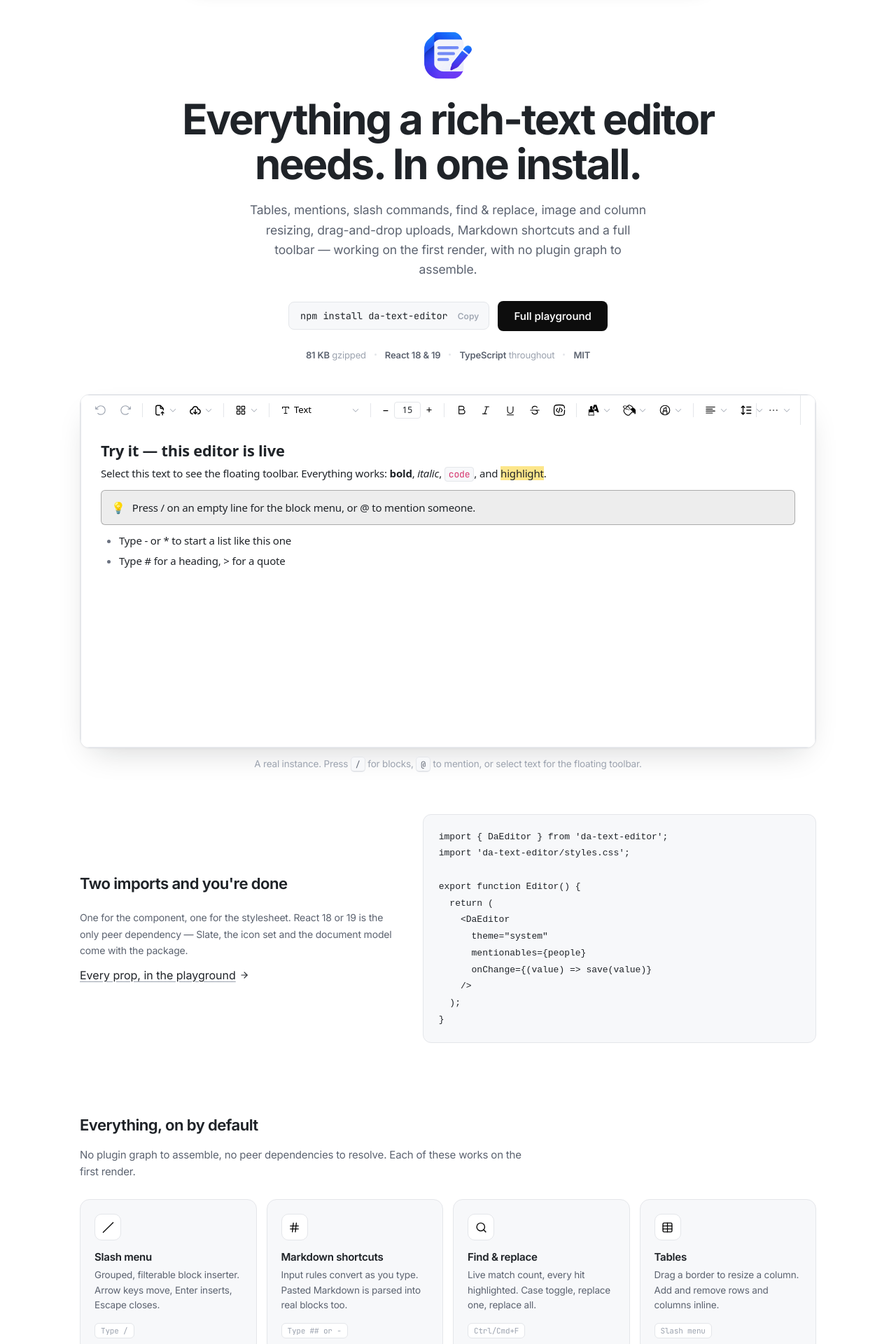
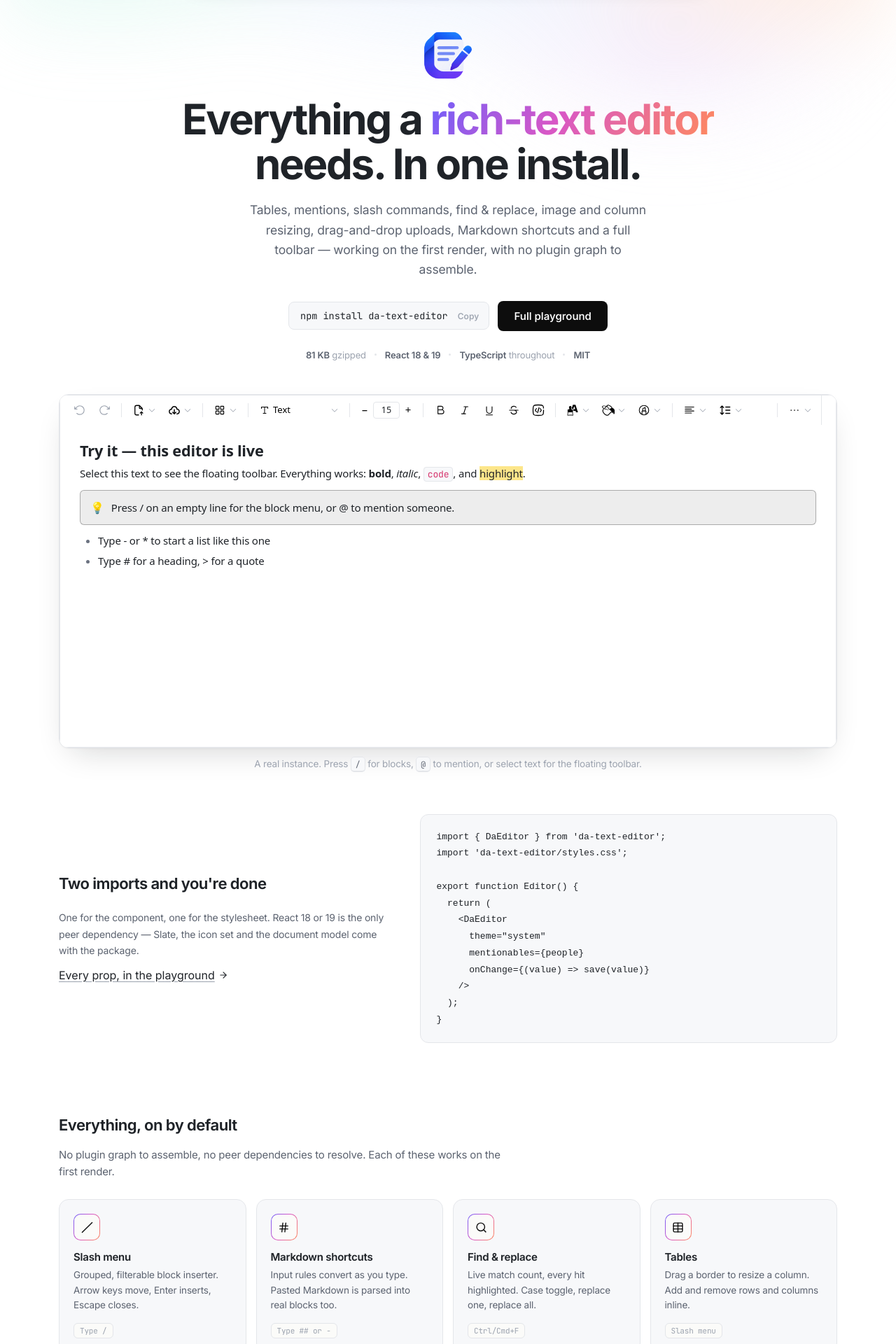
Before and after one commit to daorbit/da-editor, a React (Vite) app: page / in a window 1280 px wide. Shown: the part 80-2000 px from the top of the page at 70% size. Built offline with nearby package versions, Linux system fonts and the light colour scheme.

Commit message:
feat: enhance visual styling with gradient backgrounds and ambient effects

```diff
--- a/playground/src/Home.tsx
+++ b/playground/src/Home.tsx
@@ -198,7 +198,7 @@ export function Home({ navigate, onToggleTheme, dark }: HomeProps) {
           height={76}
         />
         <h1 className="pg-hero__title">
-          Everything a rich-text editor
+          Everything a <em>rich-text editor</em>
           <br />
           needs. In one install.
         </h1>
--- a/playground/src/playground.css
+++ b/playground/src/playground.css
@@ -28,12 +28,22 @@
 }
 
 /* Home and docs drop the blue accent for a monochrome black/white scheme;
-   the playground editor keeps the default blue. */
+   the playground editor keeps the default blue. Colour returns only as soft
+   ambient gradients — never as a flat fill on a control. */
 .pg-page,
 .docs {
   --pg-accent: #0d0d0d;
   --pg-accent-fg: #ffffff;
   --pg-accent-soft: #f0f0ee;
+  --pg-bg: #fbfbf9;
+
+  /* Gradient palette — muted, high-lightness, safe behind text. */
+  --pg-g1: #c9f0e4;
+  --pg-g2: #f6d9c9;
+  --pg-g3: #d6e2f6;
+  --pg-g4: #ece0f6;
+  --pg-grad-brand: linear-gradient(120deg, #6d5efc, #d857c6 45%, #ff8a5c);
+  --pg-grad-line: linear-gradient(90deg, transparent, var(--pg-border) 20%, var(--pg-border) 80%, transparent);
 }
 
 :root[data-pg-theme='dark'] .pg-page,
@@ -41,6 +51,50 @@
   --pg-accent: #f2f2f0;
   --pg-accent-fg: #0d0d0d;
   --pg-accent-soft: #22262e;
+  --pg-bg: #0d0f13;
+
+  --pg-g1: #163b34;
+  --pg-g2: #3a2a22;
+  --pg-g3: #1c2740;
+  --pg-g4: #2a2140;
+  --pg-grad-brand: linear-gradient(120deg, #8b7dff, #e878d4 45%, #ffa579);
+}
+
+/* Ambient wash behind the hero. Pinned to the viewport so it spans the full
+   width regardless of the centred content column, and faded out well before
+   the fold so it never fights the text below it. */
+.pg-page::before,
+.docs::before {
+  content: '';
+  position: fixed;
+  inset: 0 0 auto 0;
+  height: 70vh;
+  z-index: 0;
+  pointer-events: none;
+  background:
+    radial-gradient(50% 60% at 12% -5%, var(--pg-g1) 0%, transparent 60%),
+    radial-gradient(45% 55% at 88% 0%, var(--pg-g2) 0%, transparent 62%),
+    radial-gradient(60% 70% at 50% -10%, var(--pg-g3) 0%, transparent 65%),
+    radial-gradient(35% 50% at 75% 25%, var(--pg-g4) 0%, transparent 70%);
+  filter: blur(40px) saturate(120%);
+  opacity: 0.55;
+  mask-image: linear-gradient(#000 30%, transparent 92%);
+}
+
+:root[data-pg-theme='dark'] .pg-page::before,
+:root[data-pg-theme='dark'] .docs::before {
+  opacity: 0.4;
+}
+
+.pg-page,
+.docs {
+  position: relative;
+}
+
+.pg-page > *,
+.docs > * {
+  position: relative;
+  z-index: 1;
 }
 
 * {
@@ -204,9 +258,15 @@ a.pg-btn {
 }
 
 .pg-page {
-  max-width: 1100px;
+  max-width: 1160px;
   margin: 0 auto;
-  padding-bottom: 20px;
+  padding: 0 24px 20px;
+}
+
+@media (max-width: 640px) {
+  .pg-page {
+    padding-inline: 16px;
+  }
 }
 
 .pg-navlink {
@@ -258,7 +318,7 @@ a.pg-btn {
 }
 
 .pg-hero {
-  padding: 56px 24px 40px;
+  padding: 56px 0 40px;
   text-align: center;
 }
 
@@ -286,8 +346,17 @@ a.pg-btn {
   font-size: clamp(36px, 6vw, 60px);
   font-weight: 700;
   line-height: 1.06;
+  letter-spacing: -0.038em;
+}
 
-  letter-spacing: -0.038em;
+/* One phrase in the headline carries the brand gradient. */
+.pg-hero__title em,
+.pg-grad-text {
+  font-style: inherit;
+  background: var(--pg-grad-brand);
+  -webkit-background-clip: text;
+  background-clip: text;
+  color: transparent;
 }
 
 .pg-hero__lead {
@@ -348,7 +417,7 @@ a.pg-btn {
 }
 
 .pg-demo {
-  padding: 8px 24px 12px;
+  padding: 8px 0 12px;
 }
 
 .pg-demo__shell {
@@ -445,7 +514,7 @@ a.pg-btn {
 }
 
 .pg-section {
-  padding: 52px 24px;
+  padding: 52px 0;
 }
 
 .pg-h2 {
@@ -507,23 +576,43 @@ a.pg-btn {
 }
 
 .pg-feat {
+  position: relative;
   display: flex;
   flex-direction: column;
   padding: 20px;
   border: 1px solid var(--pg-border);
   border-radius: 14px;
   background: var(--pg-surface);
-  transition: border-color 0.14s ease, transform 0.14s ease, box-shadow 0.14s ease;
+  transition: transform 0.16s ease, box-shadow 0.16s ease;
+}
+
+/* A gradient hairline that fades in on the card edge at hover. */
+.pg-feat::after {
+  content: '';
+  position: absolute;
+  inset: -1px;
+  border-radius: inherit;
+  padding: 1px;
+  background: var(--pg-grad-brand);
+  -webkit-mask: linear-gradient(#000 0 0) content-box, linear-gradient(#000 0 0);
+  -webkit-mask-composite: xor;
+  mask-composite: exclude;
+  opacity: 0;
+  transition: opacity 0.16s ease;
+  pointer-events: none;
 }
 
 .pg-feat:hover {
-  border-color: var(--pg-accent);
   transform: translateY(-2px);
-  box-shadow: 0 8px 24px -12px rgba(16, 18, 22, 0.22);
+  box-shadow: 0 10px 30px -14px rgba(94, 76, 240, 0.28);
+}
+
+.pg-feat:hover::after {
+  opacity: 0.7;
 }
 
 :root[data-pg-theme='dark'] .pg-feat:hover {
-  box-shadow: 0 8px 24px -12px rgba(0, 0, 0, 0.6);
+  box-shadow: 0 10px 30px -14px rgba(0, 0, 0, 0.7);
 }
 
 .pg-feat__icon {
@@ -535,7 +624,10 @@ a.pg-btn {
   margin-bottom: 14px;
   border: 1px solid var(--pg-border);
   border-radius: 10px;
-  background: var(--pg-bg);
+  background:
+    linear-gradient(var(--pg-bg), var(--pg-bg)) padding-box,
+    var(--pg-grad-brand) border-box;
+  border-color: transparent;
   color: var(--pg-accent);
 }
 
```
